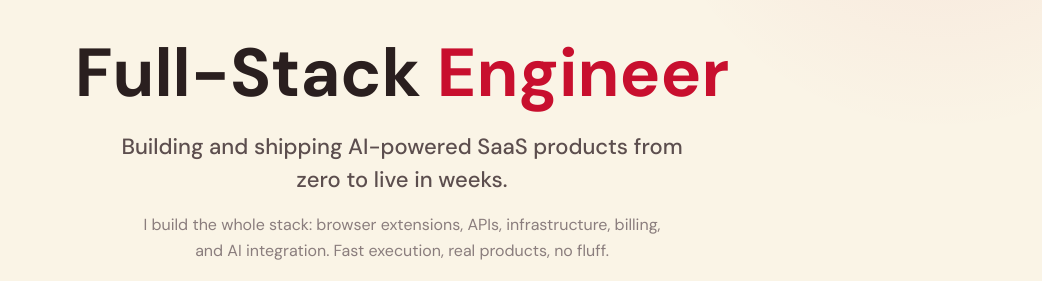
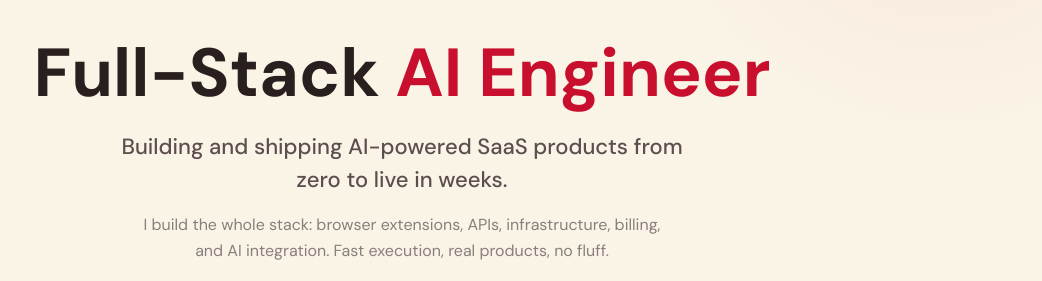
Before and after one commit to tatsumoai/TATSUMOSOFT, a plain HTML site: page index.html in a window 1280 px wide. Shown: the part 264-545 px from the top of the page, without its empty margins (238-1280 px from the left). Drawn offline with Linux system fonts and the light colour scheme.

Commit message:
Added "AI" to Title

```diff
--- a/index.html
+++ b/index.html
@@ -617,7 +617,7 @@
   <!-- HERO -->
   <section class="hero">
     <img src="Tatsumo_Long.png" alt="Tatsumo Soft" class="hero-logo">
-    <h1>Full-Stack <span>Engineer</span></h1>
+    <h1>Full-Stack <span>AI Engineer</span></h1>
     <p class="hero-subtitle">Building and shipping AI-powered SaaS products from zero to live in weeks.</p>
     <p class="hero-tagline">I build the whole stack: browser extensions, APIs, infrastructure, billing, and AI integration. Fast execution, real products, no fluff.</p>
     <div class="hero-socials">
```
